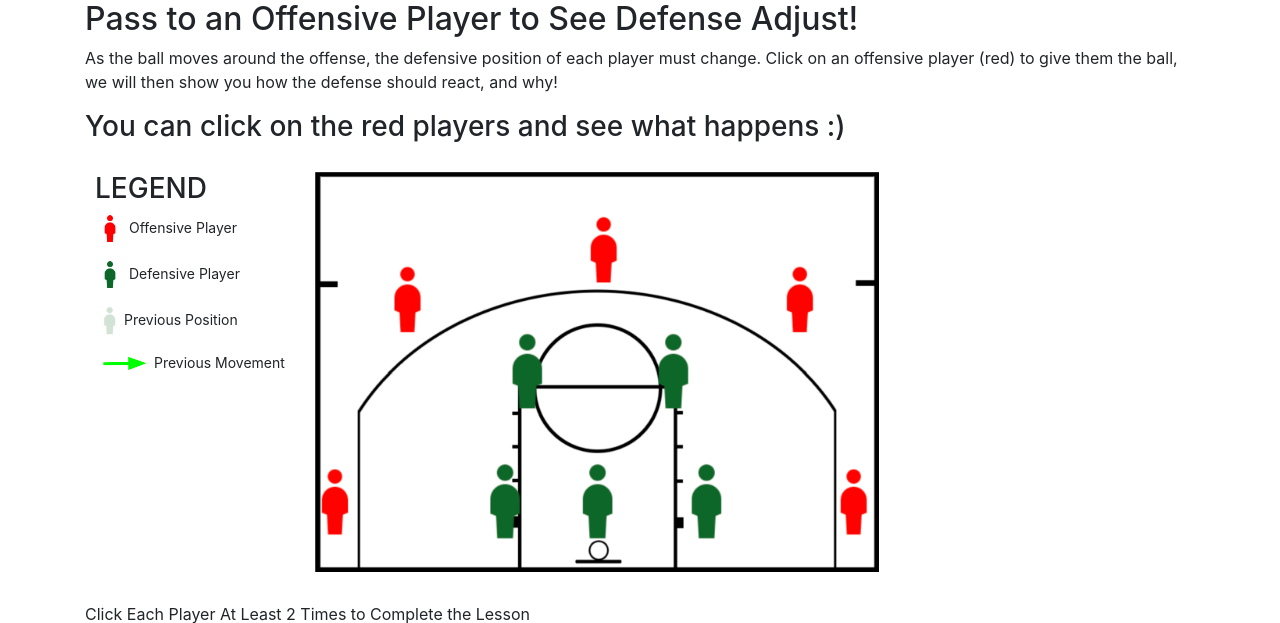
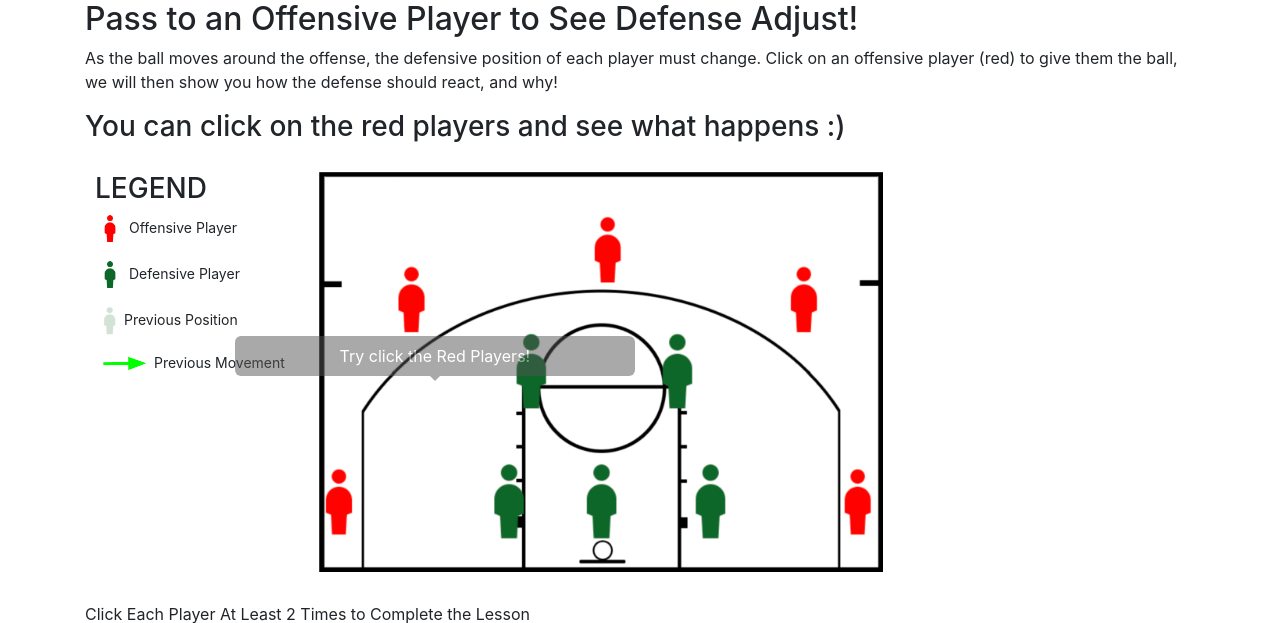
Before and after one commit to yan-ye-0102/UI_project, a Flask app: page /lesson in a window 1280 px wide. Shown: the part 112-735 px from the top of the page. Run offline with Flask 3, Linux system fonts and the light colour scheme; some libraries are stand-ins or nearby versions.

Commit message:
added mutex for all popup description, so there can be only one description at a time

```diff
--- a/static/basketball.js
+++ b/static/basketball.js
@@ -1,4 +1,13 @@
+function sleep(ms) {
+    const start = Date.now();
+    while (Date.now() - start < ms) { }
+}
 $(document).ready(function () {
+    var startscreen = document.getElementById("startscreen");
+
+    // Update the text below the player buttons with the description
+
+    startscreen.classList.toggle("show");
     // Define descriptions for each player
     var descriptions = {
         '1': 'When the leftmost offensive player has the ball, the left wing defender should step out to apply pressure, while the point guard shifts slightly towards the left to provide support. The other defenders in the zone should adjust their positions to maintain coverage and prevent easy passing lanes to the interior.',
@@ -10,6 +19,7 @@ $(document).ready(function () {
 
     // Function to handle when a player button is clicked
     $('.player-button').click(function () {
+        startscreen.classList.remove("show");
         // Get the player number from the clicked button's ID
         var playerNumber = $(this).attr('id').split('-')[1]; // Assuming IDs are in the format "playerX-button"
 
@@ -19,11 +29,20 @@ $(document).ready(function () {
         var imageUrl = '/static/pass_to_player_' + playerNumber + '.png';
         // Swap out the image with the updated one
         $('#basketball-court').attr('src', imageUrl);
-        var popup = document.getElementById("myPopup" + playerNumber);
+        popup = document.getElementById("myPopup"+playerNumber)
 
         // Update the text below the player buttons with the description
         popup.innerHTML = description
         popup.classList.toggle("show");
+        if ($(popup).hasClass("show")) {
+            for (let index = 1; index < 6; index++) {
+                if (index != playerNumber) {
+                    let popup_player = $("#myPopup" + index)
+                    popup_player.removeClass("show")
+                }
+
+            }
+        }
     });
 
 
--- a/templates/lesson.html
+++ b/templates/lesson.html
@@ -140,11 +140,14 @@
         </p>
       </div>
       <div id="image-container" style="position: relative;">
+        <div class="popup">
+          <span class="popuptext" id="startscreen">Try click the Red Players!</span>
+        </div>
+        <img src='{{ url_for("static", filename="lesson_start.png") }}' alt="Basketball Court" id="basketball-court">
 
-        <img src='{{ url_for("static", filename="lesson_start.png") }}' alt="Basketball Court" id="basketball-court">
         <div class="clickable-area player-button popup"
           style="position: absolute; top: 73%; left: 1%; width: 10%; height: 15%;" data-player="1" id="player-1-button">
-          <span class="popuptext" id="myPopup1"></span>
+          <span class="popuptext" id="myPopup1">Try Click Me!</span>
         </div>
         <div class="popup clickable-area player-button"
           style="position: absolute; top: 26%; left: 12%; width: 10%; height: 15%;" data-player="1"
```
